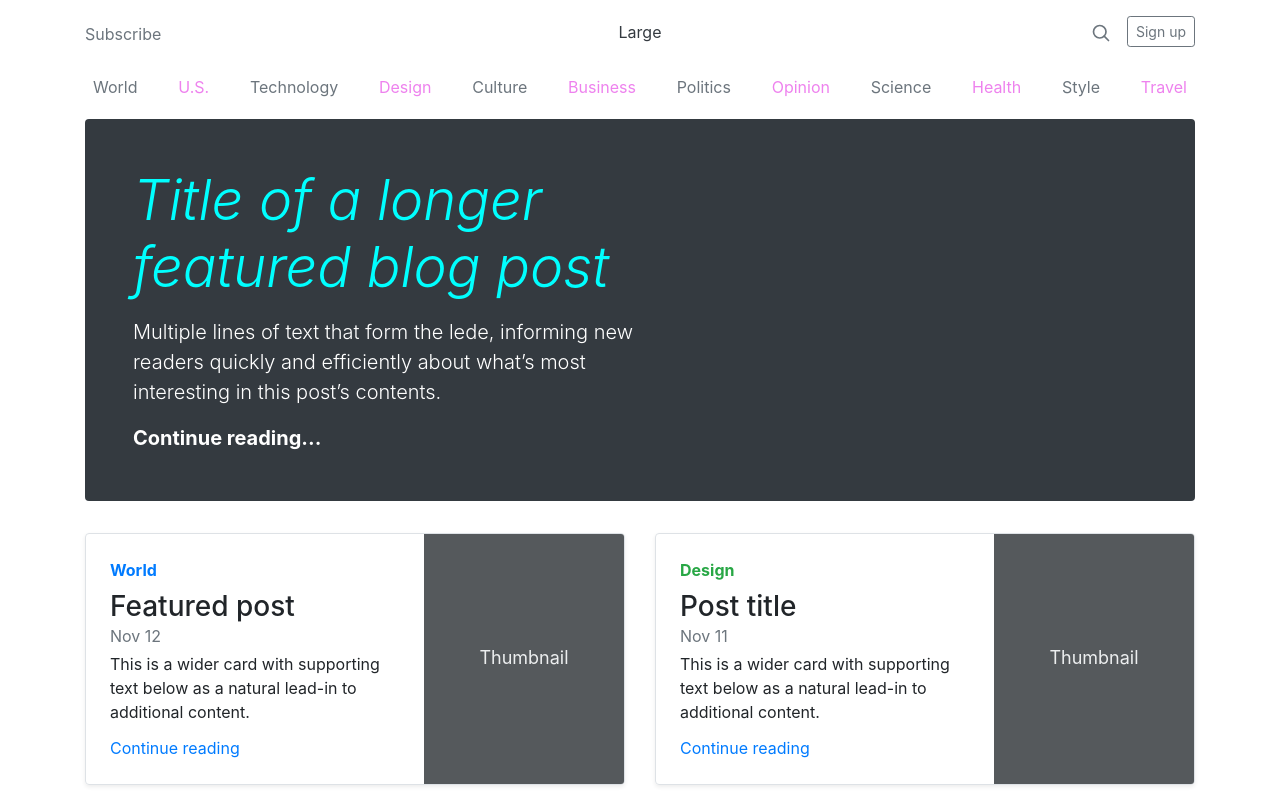
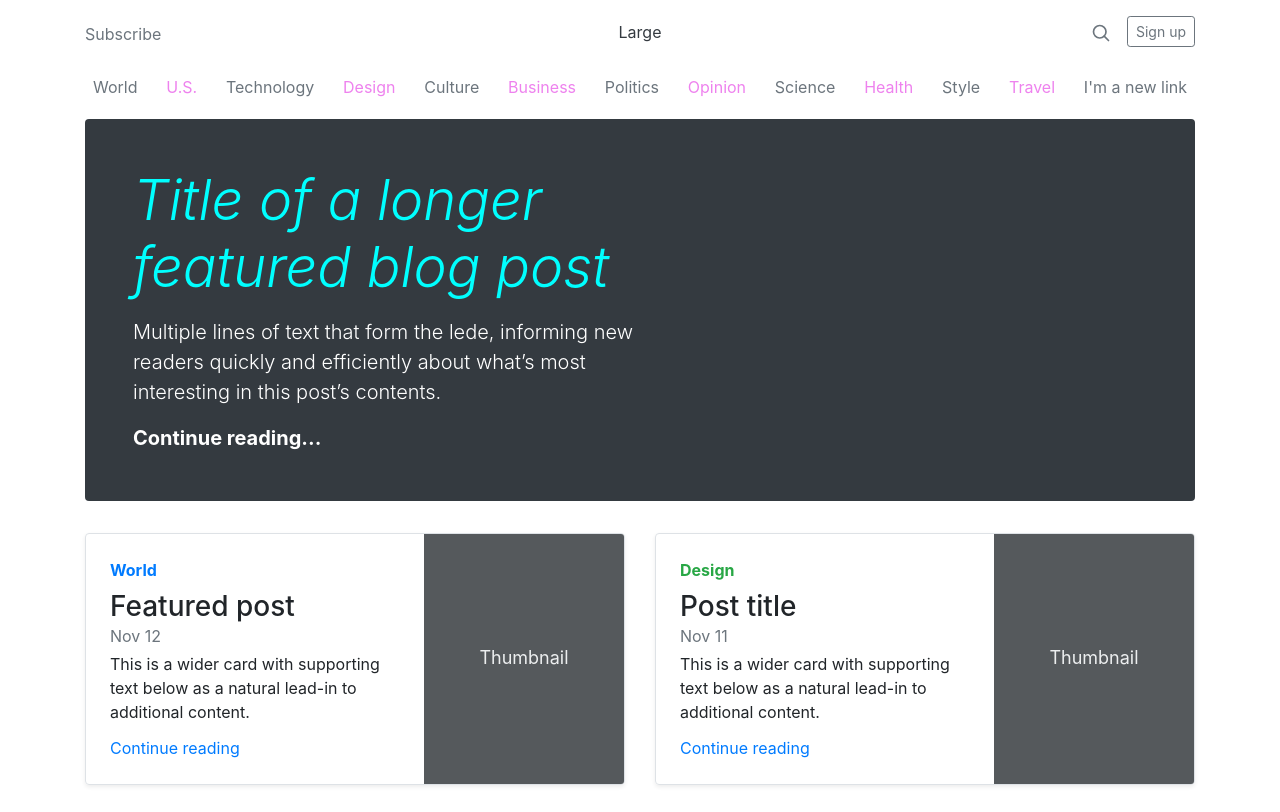
Before and after one commit to YojiSato65/Strive-Homework-M2D7, a plain HTML site: page index.html in a window 1280 px wide. Shown: the top 812 px of the page. Drawn offline with nearby package versions, Linux system fonts and the light colour scheme.

Commit message:
Solved ex.11

```diff
--- a/index.html
+++ b/index.html
@@ -428,19 +428,28 @@
     </footer>
 
     <script>
-        /*
-          JS Exercises
-          EX11) Write a function to add a new link into the navbar
-          EX12) Write a function to change the color of the main title
-          EX13) Write a function to change the background of the jumbotron
-          EX14) Write a function to remove all the links under "Elsewhere"
-          EX15) Write a function to change the column size for heading in jumbotron
-          EX16) Write a function to remove the "Search" magnifying glass icon
-          EX17) Write a function to trim just the first 50 characters in the first paragraph for each blog post
-          EX18) Write a function and attach it to the "Newer" button, to add new Blog Post (just div and title)
-          EX19) Write a function and attach it to the "Older" button, to remove the last Blog Post
-          EX20) Write an alert with the name of the author every time the user hover with the mouse over an author name
-      */
+        //   JS Exercises
+        //   EX11) Write a function to add a new link into the navbar
+        let navbar = document.querySelector('nav')
+        const createNewLink = function ()
+        {
+            let newLink = document.createElement('a')
+            newLink.innerText = `I'm a new link`
+            newLink.classList.add('p-2', 'text-muted')
+            newLink.href = '#'
+            navbar.appendChild(newLink)
+        }
+        createNewLink()
+        //   EX12) Write a function to change the color of the main title
+        //   EX13) Write a function to change the background of the jumbotron
+        //   EX14) Write a function to remove all the links under "Elsewhere"
+        //   EX15) Write a function to change the column size for heading in jumbotron
+        //   EX16) Write a function to remove the "Search" magnifying glass icon
+        //   EX17) Write a function to trim just the first 50 characters in the first paragraph for each blog post
+        //   EX18) Write a function and attach it to the "Newer" button, to add new Blog Post (just div and title)
+        //   EX19) Write a function and attach it to the "Older" button, to remove the last Blog Post
+        //   EX20) Write an alert with the name of the author every time the user hover with the mouse over an author name
+
     </script>
 </body>
 
```
